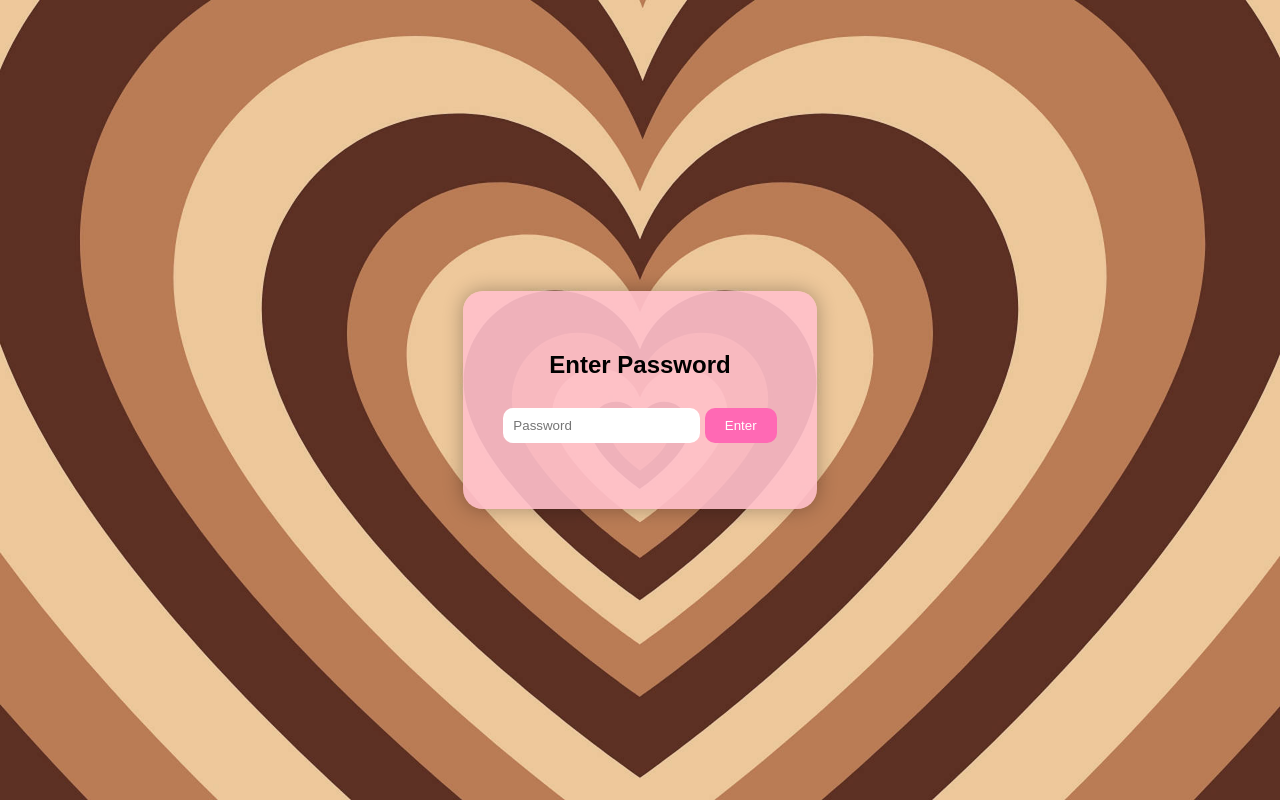
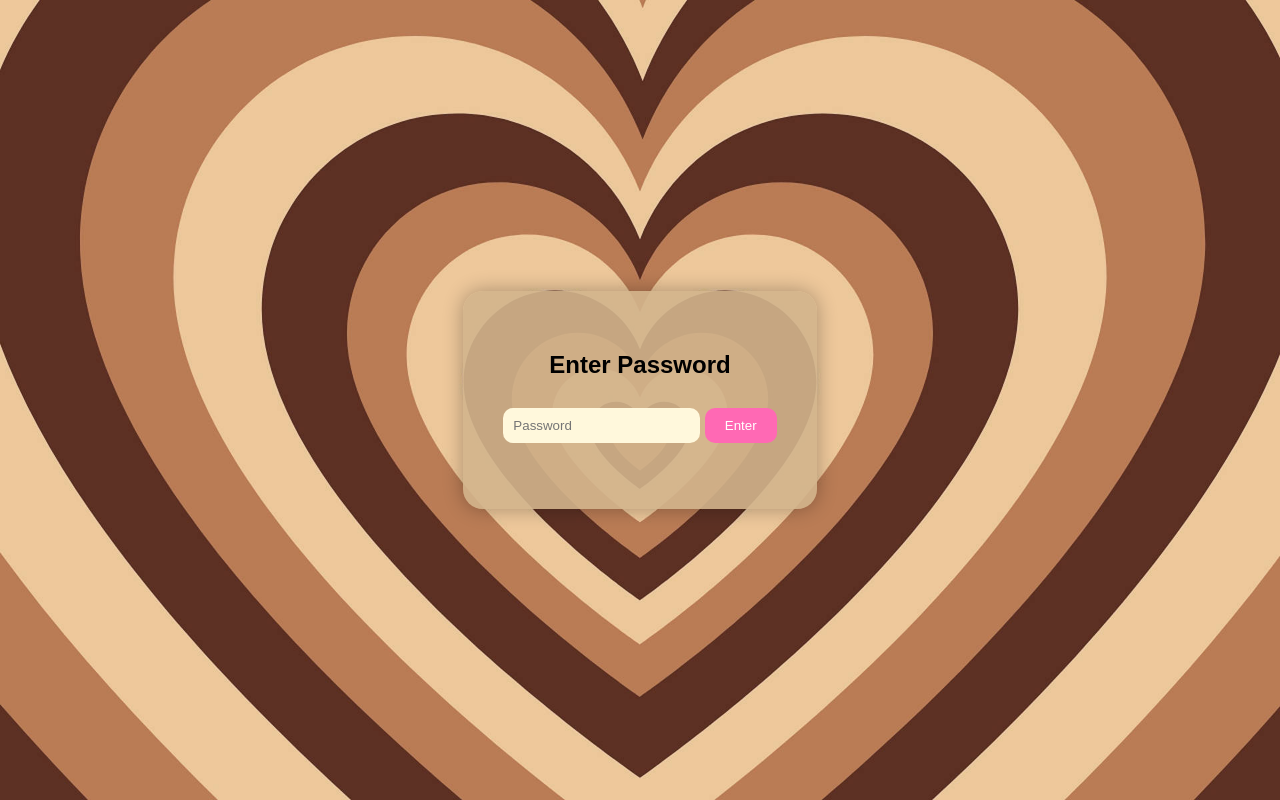
Before and after one commit to prath4mfr/Kaalu, a plain HTML site: page index.html in a window 1280 px wide. Drawn offline with Linux system fonts and the light colour scheme.

Commit message:
Update style.css

```diff
--- a/style.css
+++ b/style.css
@@ -13,7 +13,7 @@ body {
 
 /* Password box & content boxes */
 .password-box, .menu, .content-box {
-  background: rgba(255, 192, 203, 0.9);
+  background: rgba(210, 180, 140, 0.9); /* Tan/Brown with soft opacity */
   padding: 40px;
   border-radius: 20px;
   text-align: center;
@@ -39,6 +39,8 @@ body {
 
 /* Form elements */
 .password-box input {
+  background: #FFF8DC; /* a very light warm cream */
+  color: #3B2F2F; /* dark brown text */
   padding: 10px;
   border: none;
   border-radius: 10px;
```
